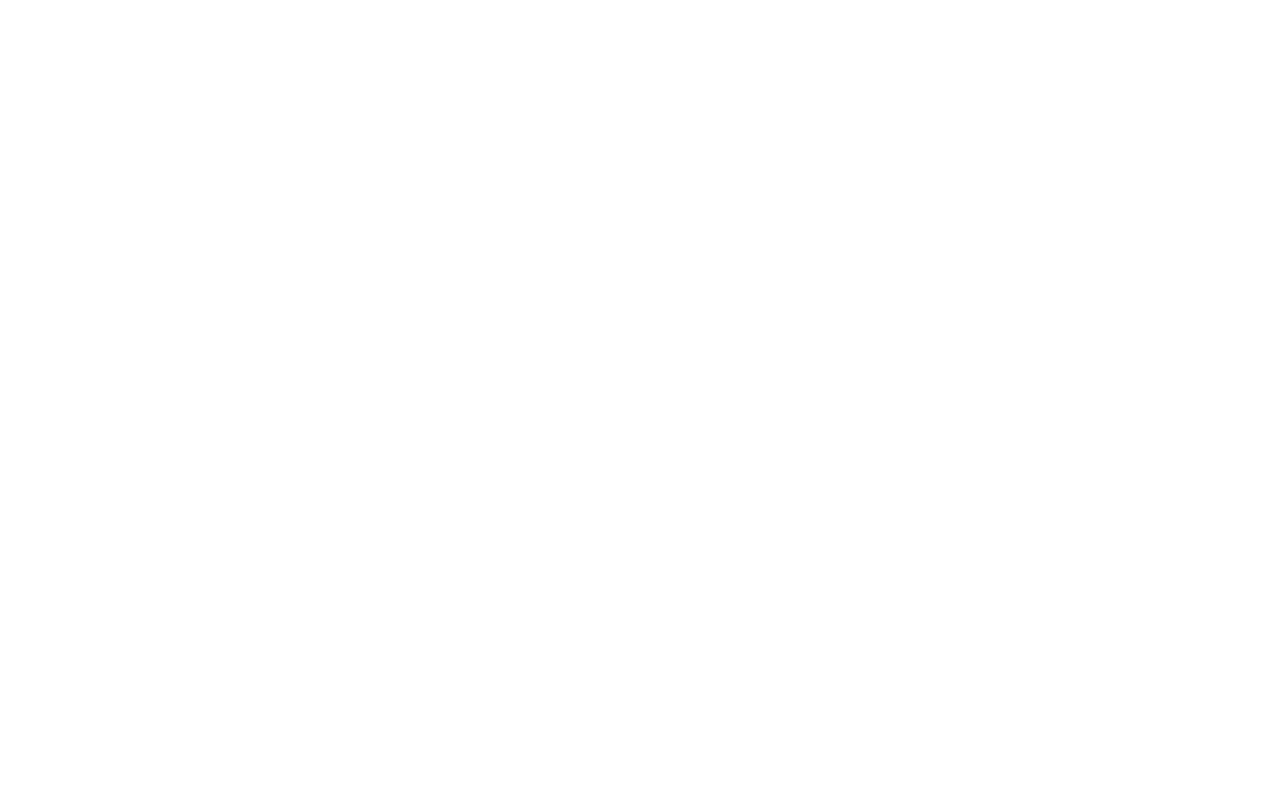
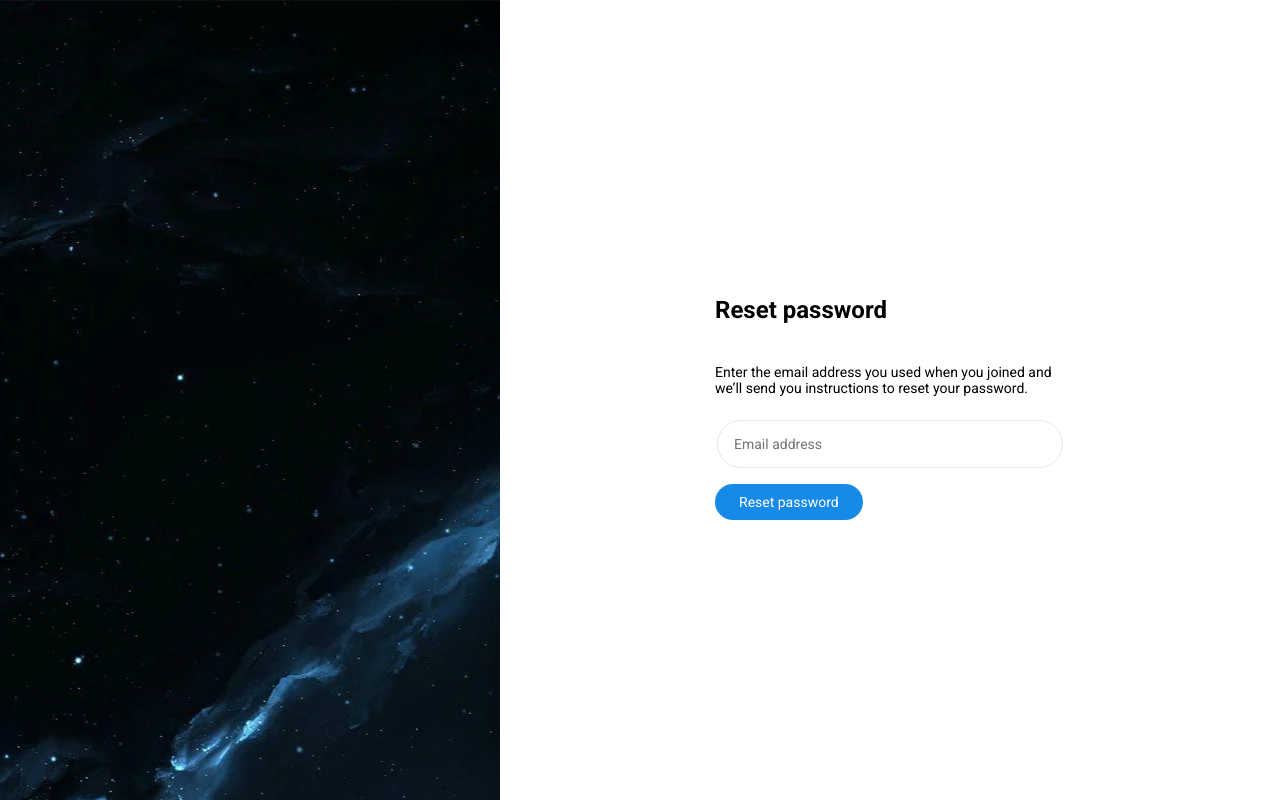
Before and after one commit to iMokhonko/auth-ui, a Vue app: page /forgot-password in a window 1280 px wide. Before the commit this address had no page. Built offline with nearby package versions, Linux system fonts and the light colour scheme.

Commit message:
chore: redesign

```diff
--- a/src/App.vue
+++ b/src/App.vue
@@ -15,6 +15,7 @@
 * {
   box-sizing: border-box;
   font-family: 'Roboto', sans-serif;
+  font-size: 14px;
 }
 
 .hidden-disable {
--- /dev/null
+++ b/src/components/layout/MovingBackground.vue
@@ -0,0 +1,37 @@
+<template>
+  <div
+    class="moving-background"
+    :style="{
+      ...(src && { backgroundImage: `url(${src})` })
+    }"
+  />
+</template>
+
+<script>
+export default {
+  props: {
+    src: {
+      type: String,
+      default: ''
+    }
+  }
+}
+</script>
+
+<style lang="scss" scoped>
+.moving-background {
+  @keyframes moving {
+    0%   {background-position: 0% 0%;}
+    25%  {background-position: 100% 0%;}
+    50%  {background-position: 100% 100%;}
+    75%  {background-position: 0% 100%;}
+    100% {background-position: 0% 0%;}
+  }
+
+  width: 100%;
+  height: 100%;
+  object-fit: cover;
+  animation: moving 1500s infinite linear;
+  background: url('@/assets/images/bg.webp');
+}
+</style>
--- a/src/router/index.js
+++ b/src/router/index.js
@@ -7,9 +7,14 @@
     component: () => import(/* webpackChunkName: "login" */ '../views/LoginView.vue')
   },
   {
-    path: '/register',
+    path: '/sign-up',
     name: 'register',
     component: () => import(/* webpackChunkName: "register" */ '../views/RegisterView.vue')
+  },
+  {
+    path: '/forgot-password',
+    name: 'forgot-password',
+    component: () => import(/* webpackChunkName: "register" */ '../views/ForgotPasswordView.vue')
   }
 ]
 
--- /dev/null
+++ b/src/views/ForgotPasswordView.vue
@@ -0,0 +1,102 @@
+<template>
+  <div class="reset-password-page">
+    <MovingBackground class="reset-password-page__bg-container" />
+
+    <div class="reset-password-page__container">
+      <div class="reset-password-page__container-inner">
+        <h1 class="header">Reset password</h1>
+
+        <span class="reset-password-page__description">
+          Enter the email address you used when you joined and we’ll send you instructions to reset your password.
+        </span>
+
+        <TextInput
+          :model-value="login"
+          placeholder="Email address"
+          @update:modelValue="email = $event"
+        />
+
+        <PrimaryButton
+          label="Reset password"
+          :is-loading="isLoading"
+        />
+      </div>
+    </div>
+  </div>
+</template>
+
+<script>
+import { ref } from 'vue';
+
+import TextInput from '@/components/reusable/TextInput';
+import PrimaryButton from '@/components/reusable/PrimaryButton';
+import MovingBackground from '@/components/layout/MovingBackground';
+
+export default {
+  components: {
+    TextInput,
+    PrimaryButton,
+    MovingBackground
+  },
+
+
+  setup() {
+    document.title = 'Reset password | iMokhonko';
+
+    const email = ref('');
+    const isLoading = ref(false)
+
+    return {
+      email,
+      isLoading
+    }
+  },
+}
+</script>
+
+<style lang="scss" scoped>
+.reset-password-page {
+  width: 100%;
+  height: 100%;
+  display: flex;
+
+  .header {
+    font-size: 24px;
+  }
+
+  &__bg-container {
+    width: 100%;
+    max-width: 500px;
+    flex-shrink: 0;
+  }
+
+  &__description {
+    font-size: 14px;
+  }
+
+  &__container {
+    width: 100%;
+    display: flex;
+    justify-content: center;
+    align-items: center;
+    box-shadow: 0px 0px 30px 0px rgba(0,0,0,0.4);
+    background: #fff;
+    position: relative;
+
+    &-inner {
+      max-width: 350px;
+      width: 100%;
+      display: flex;
+      flex-direction: column;
+      row-gap: 24px;
+    }
+  }
+
+  .btn-primary {
+    width: fit-content;
+    height: 36px;
+    padding: 0 24px;
+    margin-top: -8px;
+  }
+}
+</style>
--- a/src/views/LoginView.vue
+++ b/src/views/LoginView.vue
@@ -1,6 +1,6 @@
 <template>
   <div class="auth-page">
-    <div class="auth-page__bg-container" />
+    <MovingBackground class="auth-page__bg-container" />
 
     <div
       class="auth-page__auth-container"
@@ -16,7 +16,7 @@
             'hidden-disable': isLoading
           }]"
         >
-          <h2>Sign in to iMokhonko</h2>
+          <h1>Sign in to iMokhonko</h1>
 
           <ErrorAlert v-if="isError">
             {{ errorMessage }}
@@ -41,7 +41,7 @@
               v-model="isRememberMe"
             />
 
-            <RouterLink class="auth-page__forgot-pass-link" :to="registerLinkUrl">Forgot password?</RouterLink>
+            <RouterLink class="auth-page__forgot-pass-link" to="/forgot-password">Forgot password?</RouterLink>
           </div>
 
           <PrimaryButton
@@ -57,7 +57,6 @@
           <div class="auth-page__sign-up-container">
             Don't have an account? <RouterLink class="auth-page__sign-up-link" :to="registerLinkUrl">Sign up now</RouterLink>
           </div>
-
         </div>
     </div>
   </div>
@@ -78,10 +77,9 @@
 import PrimaryButton from '@/components/reusable/PrimaryButton';
 import SpinLoader from '@/components/reusable/SpinLoader';
 import ErrorAlert from '@/components/reusable/ErrorAlert';
+import MovingBackground from '@/components/layout/MovingBackground';
 
 export default {
-  name: 'HomeView',
-
   components: {
     TextInput,
     GoogleAuth,
@@ -89,11 +87,14 @@
     CheckboxInput,
     PrimaryButton,
     SpinLoader,
-    ErrorAlert
+    ErrorAlert,
+    MovingBackground
   },
 
 
   setup() {
+    document.title = 'Sign in | iMokhonko';
+
     const router = useRouter();
     const { query } = useRoute();
 
@@ -109,7 +110,7 @@
     const isLoading = ref(false);
     const isGoogleCredentialsVerification = ref(false);
 
-    const registerLinkUrl = computed(() => redirect_url ? `/register?redirect_url=${redirect_url}` : '/register');
+    const registerLinkUrl = computed(() => redirect_url ? `/sing-up?redirect_url=${redirect_url}` : '/sign-up');
 
     const setCookies = (accessToken, refreshToken) => {
       const isDev = process.env.NODE_ENV === 'development';
@@ -216,12 +217,15 @@
   height: 100%;
   display: flex;
 
+  h1 {
+    font-size: 24px;
+    text-align: center;
+  }
+
   &__bg-container {
     width: 100%;
+    height: 100%;
     max-width: 500px;
-    background: url('@/assets/images/bg.webp');
-    object-fit: cover;
-    flex-shrink: 0;
   }
 
   &__auth-container {
```
